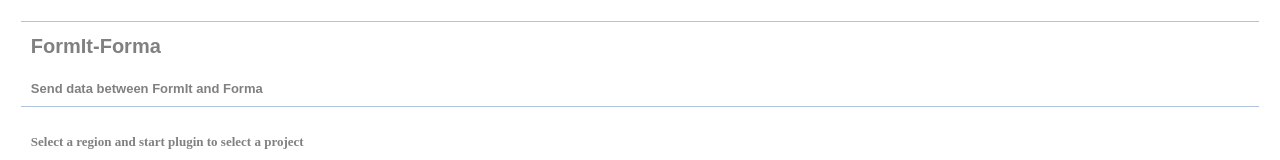
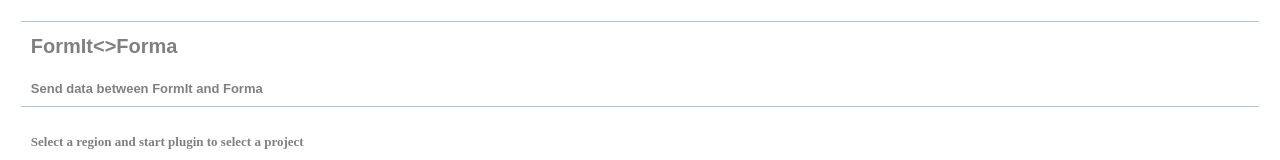
Before and after one commit to jack-toribio-adsk/FormItFormaLoginWrapper, a React (Vite) app: page / in a window 1280 px wide. Shown: the top 160 px of the page. Built offline with nearby package versions, Linux system fonts and the light colour scheme.

Commit message:
Changed the endpoint of the plugin to be connected to

```diff
--- a/src/index.tsx
+++ b/src/index.tsx
@@ -18,7 +18,7 @@
   return (
       <div id="PluginWrapper">
         <div id='PluginContainer'>
-        <h1 className="title">FormIt-Forma</h1>
+        <h1 className="title">FormIt&lt;&gt;Forma</h1>
           <h3 className="title">Send data between FormIt and Forma</h3>
           <div id="AppControls">
             <div className="container mt-3">
--- a/src/services/formit-forma.service.ts
+++ b/src/services/formit-forma.service.ts
@@ -17,10 +17,10 @@
   accessSpacemaker(fromWeb, region)
   {
     let loginDialog = null;
-    let smRegionUrl = 'app.spacemaker.ai';
+    let smRegionUrl = 'app.autodeskforma.eu';
     if(region === 'us')
     {
-      smRegionUrl = 'app.spacemakerai.com';
+      smRegionUrl = 'app.autodeskforma.com';
     }
     if(fromWeb)
     {
```
